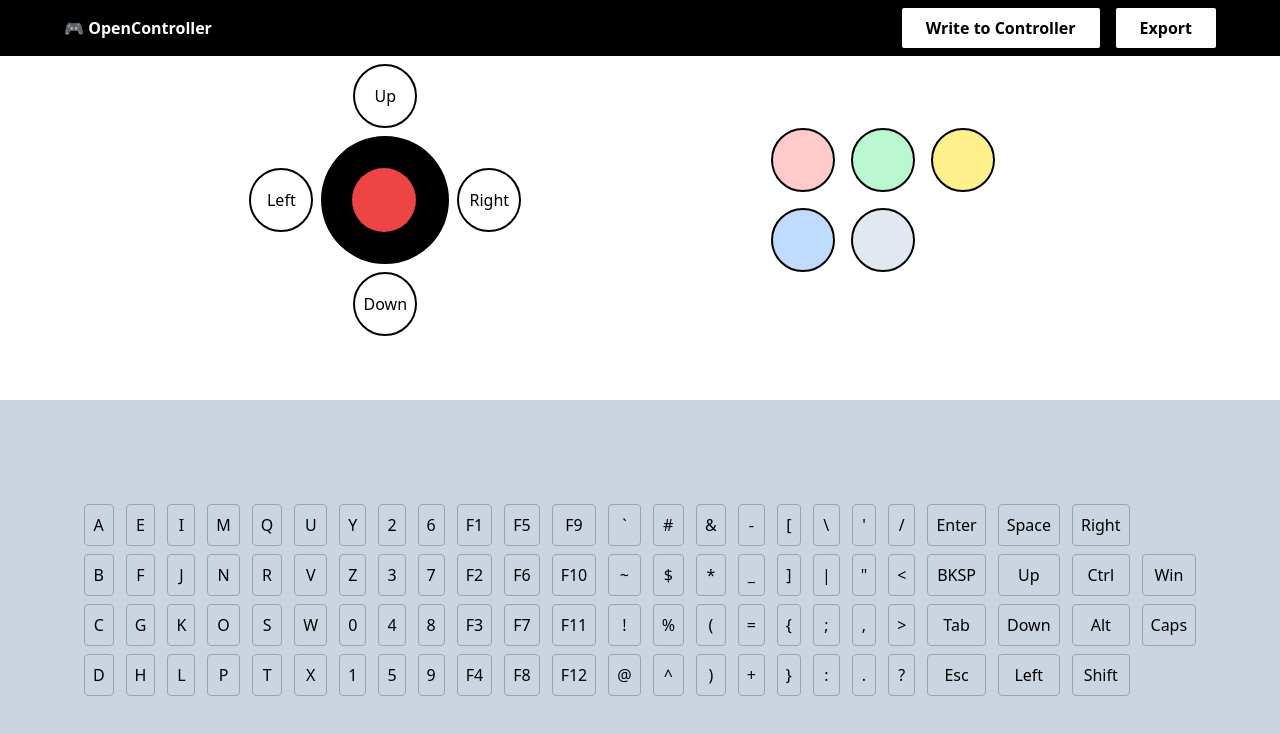
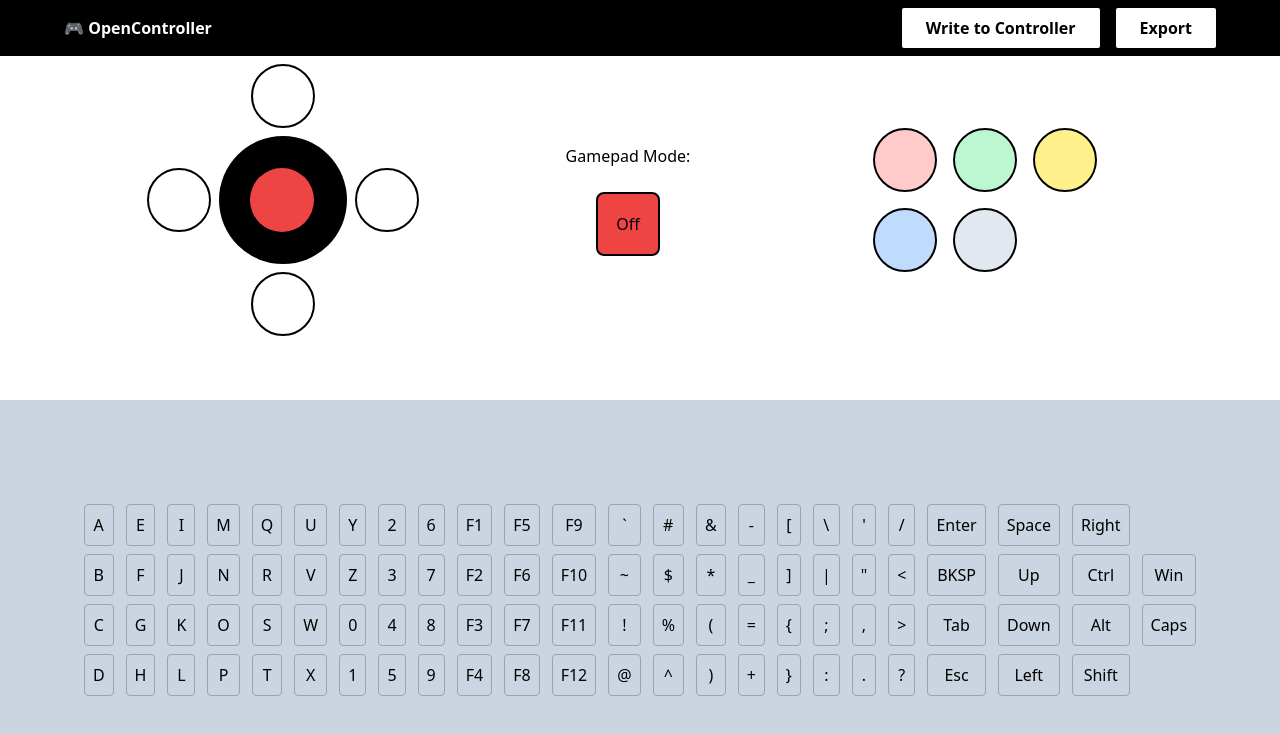
Before and after one commit to RamenBuddha/SH24, a React (Vite) app in the folder frontend/: page / in a window 1280 px wide. Shown: the top 734 px of the page. Built offline with nearby package versions, Linux system fonts and the light colour scheme.

Commit message:
FINAL COMMIT

```diff
--- a/frontend/index.html
+++ b/frontend/index.html
@@ -2,7 +2,7 @@
 <html lang="en">
   <head>
     <meta charset="UTF-8" />
-    <link rel="icon" type="image/svg+xml" href="src/assets/react.svg" />
+    <link rel="icon" type="image/svg+xml" href="src/assets/logo.svg" />
     <meta name="viewport" content="width=device-width, initial-scale=1.0" />
     <title>OpenController</title>
   </head>
--- a/frontend/src/App.jsx
+++ b/frontend/src/App.jsx
@@ -3,8 +3,10 @@ import Button from './components/Button'
 import Joystick from './components/Joystick'
 import Key from './components/Key'
 import MessageContext from './components/MessageContext'
-import { getObjectFromCookie, setObjectAsCookie } from './scripts/cookies'
+import GamepadMode from './components/Gamepad'
 import { useState } from 'react'
+
+let port;
 
 function App() {
   const [styleProps, setStyleProps] = useState({
@@ -181,76 +183,86 @@ function App() {
   const keyChunks = chunkArray(keys, 4);
   const [message, setMessage] = useState('');
   const [listeningButton, setListeningButton] = useState(null);
+  const [gamepadMode, setgamepadMode] = useState(false);
 
-  const [moveDirection, setMoveDirection] = useState(null); // Track which direction is pressed
-  const obj = getObjectFromCookie("c")
   // Create buttons including arrow buttons
-  const [buttons, setButtons] = useState(obj != null ? obj :
-    [{ id: "redButton", bind: "N/A" },
-    { id: "greenButton", bind: "N/A" },
-    { id: "yellowButton", bind: "N/A" },
-    { id: "blueButton", bind: "N/A" },
-    { id: "whiteButton", bind: "N/A" },
-    { id: "leftArrow", bind: 216 },
-    { id: "rightArrow", bind: 215 },
-    { id: "downArrow", bind: 217 },
-    { id: "upArrow", bind: 218 },
+  const [buttons, setButtons] = useState(
+    [{ id: "redButton", bind: 0 },
+    { id: "greenButton", bind: 0},
+    { id: "yellowButton", bind: 0},
+    { id: "blueButton", bind: 0},
+    { id: "whiteButton", bind: 0},
+    { id: "up", bind: 0},
+    { id: "down", bind: 0},
+    { id: "left", bind: 0},
+    { id: "right", bind: 0}
     ]
   );
 
-  const createData = () => {
+  const createData = () =>{
     const data = buttons.reduce((acc, button) => {
       acc[button.id] = button.bind;
       return acc;
     }, {});
+    data.gamepadMode = gamepadMode ? 1 : 0;
+    console.log(data)
     return data;
-  };
+  }
+
 
   const createButtonsJson = () => {
     const data = createData();
-    let go = true;
-    data.forEach(([key, val]) => {
-      if (val === "N/A") {
-        go = false;
-      }
-    });
-    if (go) {
     const jsonData = JSON.stringify(data, null, 2)
     const blob = new Blob([jsonData], { type: "application/json" });
     const url = URL.createObjectURL(blob);
+
 
     const a = document.createElement("a");
     a.href = url;
     a.download = "buttons_data.json";
     a.click();
     URL.revokeObjectURL(url);
-    }
   };
 
   const sendToDevice = async (jsonData) => {
     try {
-      const port = await navigator.serial.requestPort();
+      // If the port hasn't been requested yet, request it
+      if (!port) {
+        port = await navigator.serial.requestPort();
         await port.open({ baudRate: 9600 });
-      const jsonString = JSON.stringify(jsonData);
+      } else if (!port.readable || !port.writable) {
+        // If the port exists but isn't open, open it
+        await port.open({ baudRate: 9600 });
+      }
+
+      const jsonString = JSON.stringify(jsonData) + '\n'; // Ensure newline character
       const encoder = new TextEncoder();
       const writer = port.writable.getWriter();
       await writer.write(encoder.encode(jsonString));
       writer.releaseLock();
-      await port.close();
+      // Do NOT close the port here; keep it open for future communications
     } catch (error) {
       console.error('Error during serial communication:', error);
     }
   };
 
+
 const updateButtonBind = (id, newBind) => {
-    setButtons((prevButtons) => {
-      const updatedButtons = prevButtons.map((button) =>
+  setButtons((prevButtons) =>
+    prevButtons.map((button) =>
       button.id === id ? { ...button, bind: asciiVals[newBind] } : button
+    )
   );
-      setObjectAsCookie("c", updatedButtons);
-      return updatedButtons;
-    });
 };
+
+const updateArrowButtonBind = (id, newBind) => {
+  setarrowButtons((prevArrowButtons) =>
+    prevArrowButtons.map((arrowButton) =>
+      arrowButton.id === id ? { ...arrowButton, bind: asciiVals[newBind] } : arrowButton
+    )
+  );
+};
+
 
 
   return (
@@ -266,35 +278,33 @@ function App() {
               <div className="absolute" style={{ top: '-36px' }}>
                 <Button
                   onClick={handleUpArrowPress}
-                  key="upArrow"
-                  id="upArrow"
-                  bind={findVal(asciiVals, buttons.find(b => b.id === "upArrow").bind)}
-                  isListening={listeningButton === "upArrow"}
+                  key="up"
+                  id="up"
+                  bind={findVal(asciiVals, buttons.find(b => b.id === "up").bind)}
+                  isListening={listeningButton === "up"}
                   setListeningButton={setListeningButton}
                   updateButtonBind={updateButtonBind}
                 />
               </div>
-
-              <div className="absolute" style={{ bottom: '-36px' }}> {/* Bottom Arrow with extra space */}
+              <div className="absolute" style={{ bottom: '-36px' }}>
                 <Button
                   onClick={handleDownArrowPress}
-                  key="downArrow"
-                  id="downArrow"
-                  bind={findVal(asciiVals, buttons.find(b => b.id === "downArrow").bind)}
-                  isListening={listeningButton === "downArrow"}
+                  key="down"
+                  id="down"
+                  bind={findVal(asciiVals, buttons.find(b => b.id === "down").bind)}
+                  isListening={listeningButton === "down"}
                   setListeningButton={setListeningButton}
                   updateButtonBind={updateButtonBind}
                 />
               </div>
-
               <div className="absolute" style={{ left: '-36px' }}> {/* Left Arrow with extra space */}
                 <Button
                   onClick={handleLeftArrowPress}
 
-                  key="leftArrow"
-                  id="leftArrow"
-                  bind={findVal(asciiVals, buttons.find(b => b.id === "leftArrow").bind)}
-                  isListening={listeningButton === "leftArrow"}
+                  key="left"
+                  id="left"
+                  bind={findVal(asciiVals, buttons.find(b => b.id === "left").bind)}
+                  isListening={listeningButton === "left"}
                   setListeningButton={setListeningButton}
                   updateButtonBind={updateButtonBind}
                 />
@@ -304,19 +314,23 @@ function App() {
                 <Button
                   onClick={handleRightArrowPress}
 
-                  key="rightArrow"
-                  id="rightArrow"
-                  bind={findVal(asciiVals, buttons.find(b => b.id === "rightArrow").bind)}
-                  isListening={listeningButton === "rightArrow"}
+                  key="right"
+                  id="right"
+                  bind={findVal(asciiVals, buttons.find(b => b.id === "right").bind)}
+                  isListening={listeningButton === "right"}
                   setListeningButton={setListeningButton}
                   updateButtonBind={updateButtonBind}
                 />
               </div>
             </div>
           </div>
-
+          <div className='flex flex-col items-center'>
+          <GamepadMode
+        bind={gamepadMode}
+        toggleGamepadMode={() => setgamepadMode(!gamepadMode)}></GamepadMode>
+          </div>
           <div className='grid grid-rows-2 grid-cols-3 gap-4'>
-            {buttons.filter(button => !["leftArrow", "rightArrow", "downArrow", "upArrow"].includes(button.id)).map((button) => (
+            {buttons.filter(button => !["left", "right", "down", "up"].includes(button.id)).map((button) => (
               <Button
                 key={button.id}
                 id={button.id}
--- /dev/null
+++ b/frontend/src/components/Gamepad.jsx
@@ -0,0 +1,21 @@
+import React from 'react';
+
+const GamepadMode = ({ bind, toggleGamepadMode }) => {
+  const getColor = () => {
+    return bind === true ? "bg-green-500" : "bg-red-500";  // Green for On, Red for Off
+  };
+
+  return (
+    <>
+    <p className="font-thin">Gamepad Mode:</p>
+    <button
+      onClick={toggleGamepadMode}
+      className={`${getColor()} hover:scale-90 transform transition-transform mt-6 block rounded-lg border-2 p-4 w-16 h-16 border-black flex items-center justify-center
+        hover:bg-gray-400 hover:border-red-500 transition-colors duration-150`}>
+      {bind === false ? "Off" : "On"}
+    </button>
+    </>
+  );
+};
+
+export default GamepadMode;
--- a/frontend/src/components/Navbar.jsx
+++ b/frontend/src/components/Navbar.jsx
@@ -12,19 +12,9 @@ const Navbar = () => {
         createButtonsJson();
     }
 
-    const handleClick2 = () => {
+     const handleClick2 = () =>{
         const data = createData();
-        let go = true;
-        data.forEach(([key, val]) => {
-            if (val === "N/A") {
-                go = false;
-            }
-        });
-        if (go) {
-            sendToDevice(data);
-        } else {
-            console.log("Please fill out all binds!")
-        }
+        sendToDevice(data);
     }
 
     return (
```
Also changed, not shown: frontend/src/assets/logo.svg (added). Lines whose indentation alone changed are shown as unchanged.
